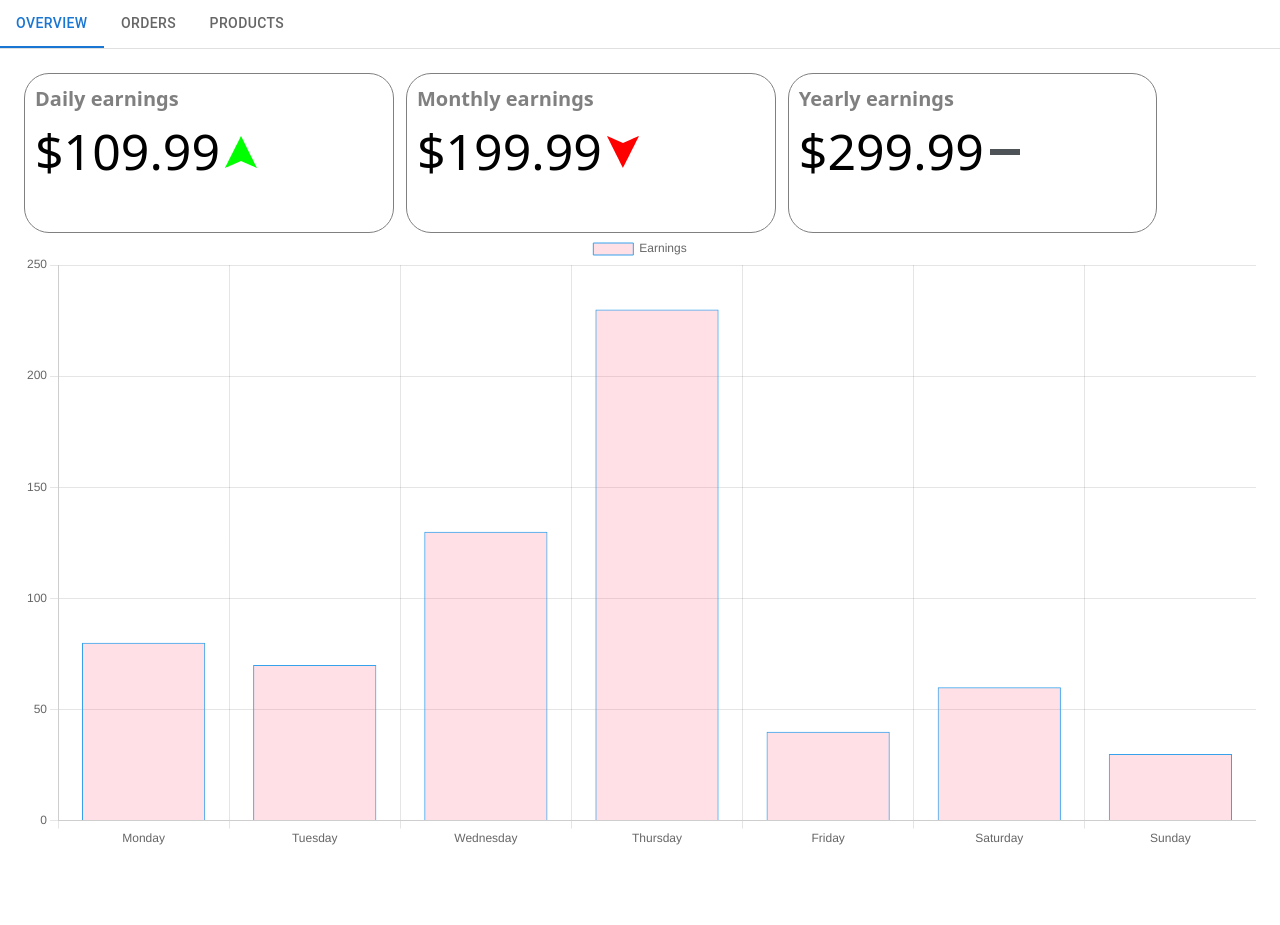
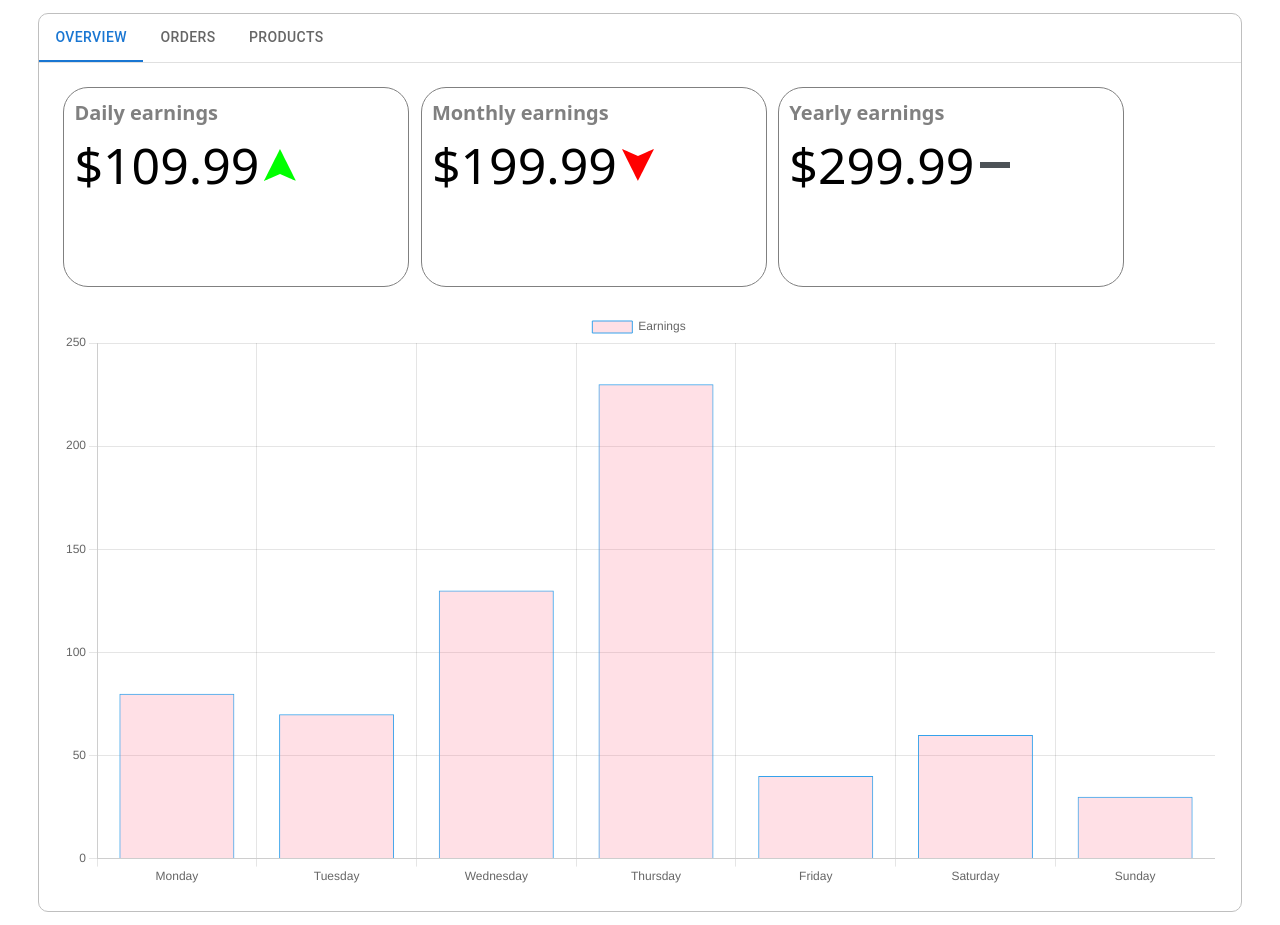
Before and after one commit to MrCrowNFT/The-Geek-Shop, a React (Vite) app in the folder frontend/: page /admin in a window 1280 px wide. Before the commit the page ends 897 px from the top, so only its background shows below. Built offline with nearby package versions, Linux system fonts and the light colour scheme.

Commit message:
dashboard style

```diff
--- a/frontend/src/components/Indicator/Indicator.css
+++ b/frontend/src/components/Indicator/Indicator.css
@@ -1,5 +1,6 @@
 .indicator {
     width: 30%;
+    height: 100%;
     display: flex;
     flex-direction: column;
     align-items: flex-start;
--- a/frontend/src/components/OverviewTab/OverViewTab.css
+++ b/frontend/src/components/OverviewTab/OverViewTab.css
@@ -6,7 +6,7 @@
 .indicators{
     display: flex;
     gap: 1%;
-    height: 20%;
+    height: 30%;
 
 }
 .lower-info{
--- a/frontend/src/components/OverviewTab/OverViewTab.jsx
+++ b/frontend/src/components/OverviewTab/OverViewTab.jsx
@@ -27,6 +27,7 @@ const OverViewTab = () => {
         <Indicator amount={mockAmount[1]} />
         <Indicator amount={mockAmount[2]} />
       </div>
+      <br/>
       <div className="lower-info">
         <div className="performance-graph"></div>
         <div>
--- a/frontend/src/pages/AdminDashboard.css
+++ b/frontend/src/pages/AdminDashboard.css
@@ -0,0 +1,5 @@
+:root{
+    border: 1px solid hsl(0, 0%, 75%);
+    border-radius: 10px;
+    margin: 1% 3%;
+}
--- a/frontend/src/pages/AdminDashboard.jsx
+++ b/frontend/src/pages/AdminDashboard.jsx
@@ -1,4 +1,4 @@
-
+import "./AdminDashboard.css"
 import BasicTabs from "../components/Tabs/Tabs.jsx"
 
 const AdminDashboard = ()=>{
```
